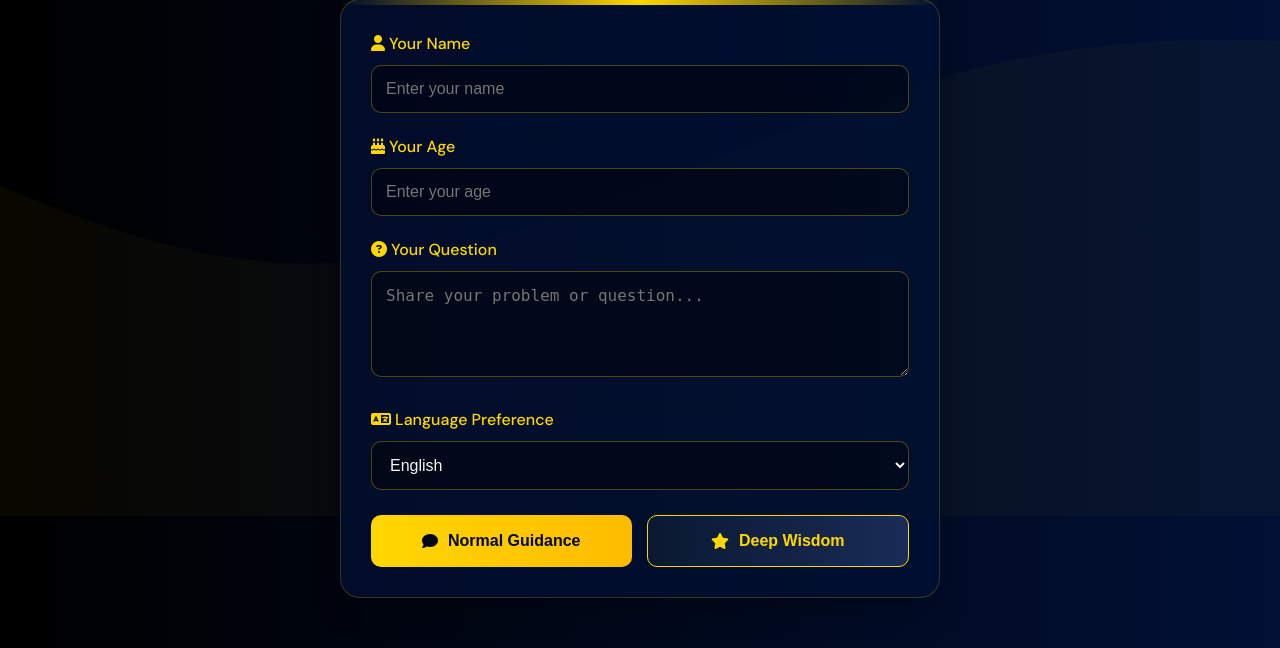
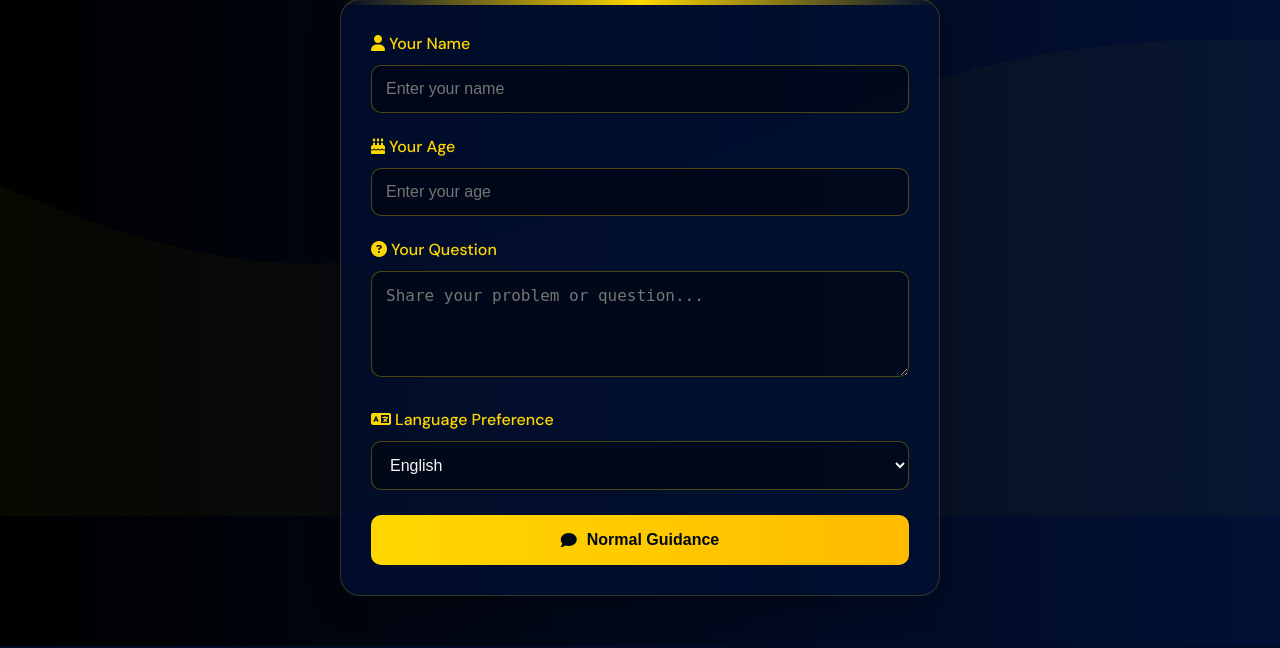
Before and after one commit to advaithsiddhartha/hey-krishna, a Flask app: page /ask-page in a window 1280 px wide. Shown: the part 284-932 px from the top of the page. Run offline with Flask 3, Linux system fonts and the light colour scheme; parts of the project's set-up code (start-up, migrations or seed data) failed here and were passed over.

Commit message:
Update ask.html

```diff
--- a/templates/ask.html
+++ b/templates/ask.html
@@ -49,9 +49,6 @@
         <div class="mode-buttons">
           <button type="button" class="mode-btn normal-btn" onclick="submitForm('normal')">
             <i class="fas fa-comment"></i> Normal Guidance
-          </button>
-          <button type="button" class="mode-btn deep-btn" onclick="submitForm('deep')">
-            <i class="fas fa-star"></i> Deep Wisdom
           </button>
         </div>
       </form>
```
